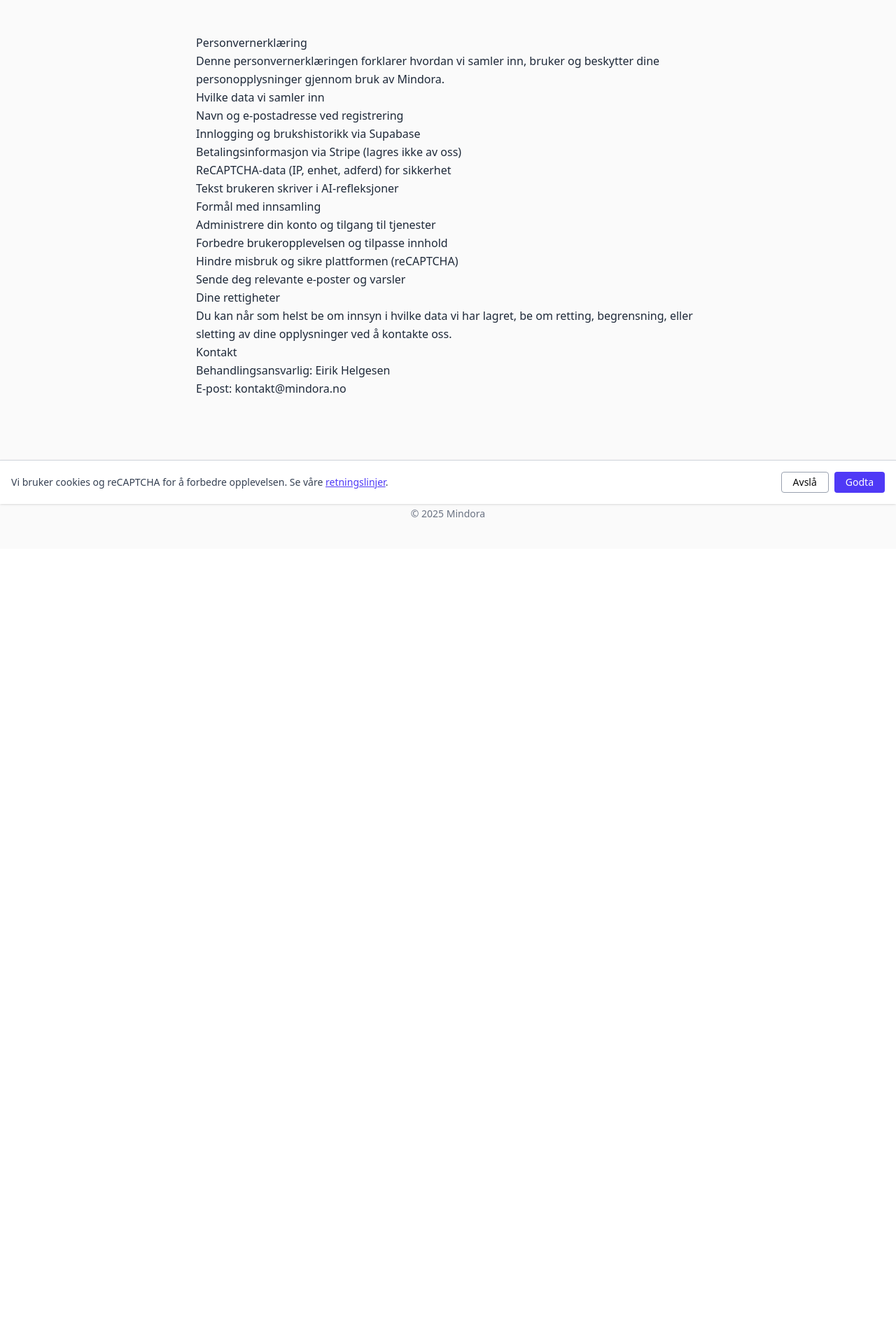
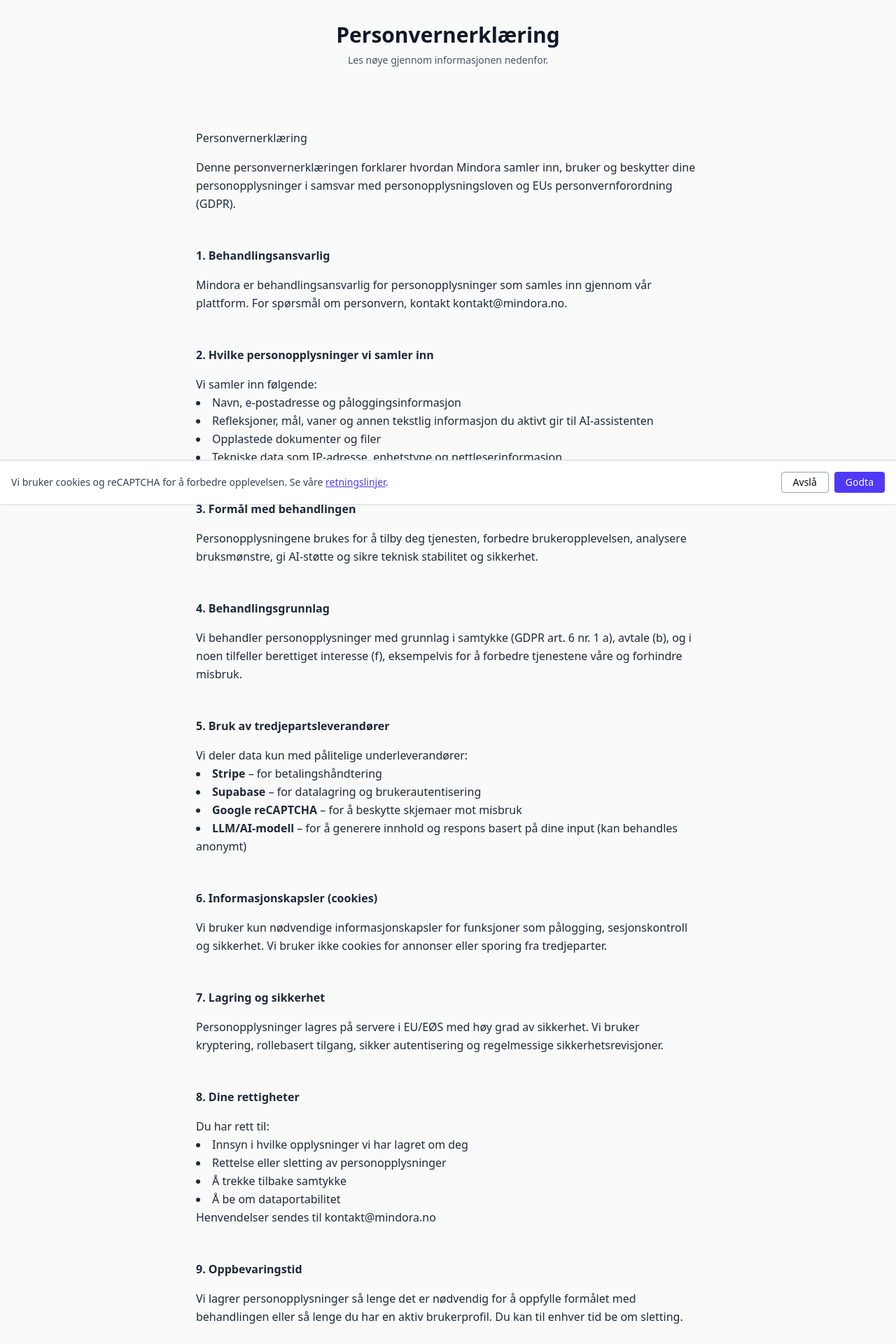
Before and after one commit to eirikhelgesen1/Mindora, a Next.js app: page /privacy in a window 1280 px wide. Shown: the part 80-2000 px from the top of the page at 70% size. Before the commit the page ends 864 px from the top, so only its background shows below. Built offline with nearby package versions, Linux system fonts and the light colour scheme; no server answers.

Commit message:
Endret legalpages

```diff
--- a/src/app/cookies/page.tsx
+++ b/src/app/cookies/page.tsx
@@ -1,36 +1,39 @@
-// src/app/cookies/page.tsx
-import LegalLayout from '@/components/layout/LegalLayout'
-import Navbar from "@/components/navbar-with-popover"
-import '@/styles/mindora-colors.css';
+"use client";
+
+import LegalLayout from "@/components/layout/LegalLayout";
+import Navbar from "@/components/navbar-with-popover";
+import "@/styles/mindora-colors.css";
 
 export default function CookiesPage() {
   return (
-    <>
-      <Navbar />
-      <LegalLayout>
-        <h1>Informasjonskapsler & reCAPTCHA</h1>
+    <><Navbar /><LegalLayout>
+      <h1 className="mt-8 mb-4">Retningslinjer for informasjonskapsler</h1>
+      <p className="mb-10">Denne siden forklarer hvordan Mindora bruker informasjonskapsler (cookies) for å sikre en trygg og funksjonell tjeneste.</p>
 
-        <p>Mindora bruker informasjonskapsler (cookies) og reCAPTCHA for å beskytte nettstedet og gi deg en trygg og funksjonell opplevelse.</p>
+      <h2 className="mt-12 mb-4 font-bold">1. Hva er informasjonskapsler?</h2>
+      <p className="mb-10">Informasjonskapsler er små tekstfiler som lagres på enheten din når du besøker et nettsted. De hjelper med å identifisere brukersesjoner, muliggjøre innlogging, og sikre at tjenesten fungerer som den skal.</p>
 
-        <h2>Hva vi bruker</h2>
-        <ul>
-          <li>Nødvendige cookies for innlogging og sikkerhet</li>
-          <li>Google reCAPTCHA v3 for å hindre bots og spam</li>
-          <li>Stripe cookies ved betaling (kun ved bruk)</li>
+      <h2 className="mt-12 mb-4 font-bold">2. Hvilke cookies vi bruker</h2>
+      <p className="mb-10">
+        Vi bruker kun nødvendige cookies:
+        <ul className="list-disc list-inside">
+          <li><strong>Autentiseringscookies</strong> – for å holde deg innlogget i løpet av en økt.</li>
+          <li><strong>Sikkerhetscookies</strong> – for å beskytte mot angrep og misbruk av skjemaer (f.eks. reCAPTCHA).</li>
+          <li><strong>Sesjonsstyring</strong> – for å huske midlertidig informasjon mens du bruker tjenesten.</li>
         </ul>
+      </p>
 
-        <h2>Google reCAPTCHA</h2>
-        <p>
-          Denne nettsiden er beskyttet av reCAPTCHA. Google sin
-          <a href="https://policies.google.com/privacy" className="text-indigo-600 underline ml-1">personvernerklæring</a>
-          og
-          <a href="https://policies.google.com/terms" className="text-indigo-600 underline ml-1">vilkår</a>
-          gjelder.
-        </p>
+      <h2 className="mt-12 mb-4 font-bold">3. Ingen tredjeparts sporing</h2>
+      <p className="mb-10">Vi bruker ikke cookies for annonsering, markedsføring eller tredjeparts sporing. Vi verdsetter personvernet ditt og bruker ikke analyseverktøy som sender data til eksterne parter.</p>
 
-        <h2>Valg og kontroll</h2>
-        <p>Du kan velge å blokkere cookies i nettleseren din, men noen funksjoner (som innlogging) vil da ikke fungere.</p>
-      </LegalLayout>
-    </>
-  )
+      <h2 className="mt-12 mb-4 font-bold">4. Hvordan du kan administrere cookies</h2>
+      <p className="mb-10">Du kan endre innstillinger i nettleseren din for å blokkere eller slette informasjonskapsler. Merk at enkelte funksjoner i Mindora ikke vil fungere uten nødvendige cookies.</p>
+
+      <h2 className="mt-12 mb-4 font-bold">5. Endringer</h2>
+      <p className="mb-10">Vi kan oppdatere våre cookie-retningslinjer ved behov. Endringer publiseres på denne siden med oppdatert dato.</p>
+
+      <h2 className="mt-12 mb-4 font-bold">6. Kontakt</h2>
+      <p className="mb-10">Har du spørsmål om informasjonskapsler? Kontakt oss på <a href="mailto:kontakt@mindora.no">kontakt@mindora.no</a>.</p>
+    </LegalLayout></>
+  );
 }
--- a/src/app/privacy/page.tsx
+++ b/src/app/privacy/page.tsx
@@ -1,39 +1,72 @@
-// src/app/privacy/page.tsx
-import LegalLayout from '@/components/layout/LegalLayout'
-import Navbar from "@/components/navbar-with-popover"
-import '@/styles/mindora-colors.css';
+"use client";
+
+import LegalLayout from "@/components/layout/LegalLayout";
+import Navbar from "@/components/navbar-with-popover";
+import "@/styles/mindora-colors.css";
 
 export default function PrivacyPage() {
   return (
     <><Navbar /><LegalLayout>
-      <h1>Personvernerklæring</h1>
-      <p>Denne personvernerklæringen forklarer hvordan vi samler inn, bruker og beskytter dine personopplysninger gjennom bruk av Mindora.</p>
+      <h1 className="mt-8 mb-4">Personvernerklæring</h1>
+      <p className="mb-10">Denne personvernerklæringen forklarer hvordan Mindora samler inn, bruker og beskytter dine personopplysninger i samsvar med personopplysningsloven og EUs personvernforordning (GDPR).</p>
 
-      <h2>Hvilke data vi samler inn</h2>
-      <ul>
-        <li>Navn og e-postadresse ved registrering</li>
-        <li>Innlogging og brukshistorikk via Supabase</li>
-        <li>Betalingsinformasjon via Stripe (lagres ikke av oss)</li>
-        <li>ReCAPTCHA-data (IP, enhet, adferd) for sikkerhet</li>
-        <li>Tekst brukeren skriver i AI-refleksjoner</li>
-      </ul>
+      <h2 className="mt-12 mb-4 font-bold">1. Behandlingsansvarlig</h2>
+      <p className="mb-10">Mindora er behandlingsansvarlig for personopplysninger som samles inn gjennom vår plattform. For spørsmål om personvern, kontakt <a href="mailto:kontakt@mindora.no">kontakt@mindora.no</a>.</p>
 
-      <h2>Formål med innsamling</h2>
-      <ul>
-        <li>Administrere din konto og tilgang til tjenester</li>
-        <li>Forbedre brukeropplevelsen og tilpasse innhold</li>
-        <li>Hindre misbruk og sikre plattformen (reCAPTCHA)</li>
-        <li>Sende deg relevante e-poster og varsler</li>
-      </ul>
+      <h2 className="mt-12 mb-4 font-bold">2. Hvilke personopplysninger vi samler inn</h2>
+      <p className="mb-10">
+        Vi samler inn følgende:
+        <ul className="list-disc list-inside">
+          <li>Navn, e-postadresse og påloggingsinformasjon</li>
+          <li>Refleksjoner, mål, vaner og annen tekstlig informasjon du aktivt gir til AI-assistenten</li>
+          <li>Opplastede dokumenter og filer</li>
+          <li>Tekniske data som IP-adresse, enhetstype og nettleserinformasjon</li>
+        </ul>
+      </p>
 
-      <h2>Dine rettigheter</h2>
-      <p>Du kan når som helst be om innsyn i hvilke data vi har lagret, be om retting, begrensning, eller sletting av dine opplysninger ved å kontakte oss.</p>
+      <h2 className="mt-12 mb-4 font-bold">3. Formål med behandlingen</h2>
+      <p className="mb-10">Personopplysningene brukes for å tilby deg tjenesten, forbedre brukeropplevelsen, analysere bruksmønstre, gi AI-støtte og sikre teknisk stabilitet og sikkerhet.</p>
 
-      <h2>Kontakt</h2>
-      <p>
-        Behandlingsansvarlig: Eirik Helgesen<br />
-        E-post: kontakt@mindora.no
+      <h2 className="mt-12 mb-4 font-bold">4. Behandlingsgrunnlag</h2>
+      <p className="mb-10">Vi behandler personopplysninger med grunnlag i samtykke (GDPR art. 6 nr. 1 a), avtale (b), og i noen tilfeller berettiget interesse (f), eksempelvis for å forbedre tjenestene våre og forhindre misbruk.</p>
+
+      <h2 className="mt-12 mb-4 font-bold">5. Bruk av tredjepartsleverandører</h2>
+      <p className="mb-10">
+        Vi deler data kun med pålitelige underleverandører:
+        <ul className="list-disc list-inside">
+          <li><strong>Stripe</strong> – for betalingshåndtering</li>
+          <li><strong>Supabase</strong> – for datalagring og brukerautentisering</li>
+          <li><strong>Google reCAPTCHA</strong> – for å beskytte skjemaer mot misbruk</li>
+          <li><strong>LLM/AI-modell</strong> – for å generere innhold og respons basert på dine input (kan behandles anonymt)</li>
+        </ul>
       </p>
+
+      <h2 className="mt-12 mb-4 font-bold">6. Informasjonskapsler (cookies)</h2>
+      <p className="mb-10">Vi bruker kun nødvendige informasjonskapsler for funksjoner som pålogging, sesjonskontroll og sikkerhet. Vi bruker ikke cookies for annonser eller sporing fra tredjeparter.</p>
+
+      <h2 className="mt-12 mb-4 font-bold">7. Lagring og sikkerhet</h2>
+      <p className="mb-10">Personopplysninger lagres på servere i EU/EØS med høy grad av sikkerhet. Vi bruker kryptering, rollebasert tilgang, sikker autentisering og regelmessige sikkerhetsrevisjoner.</p>
+
+      <h2 className="mt-12 mb-4 font-bold">8. Dine rettigheter</h2>
+      <p className="mb-10">
+        Du har rett til:
+        <ul className="list-disc list-inside">
+          <li>Innsyn i hvilke opplysninger vi har lagret om deg</li>
+          <li>Rettelse eller sletting av personopplysninger</li>
+          <li>Å trekke tilbake samtykke</li>
+          <li>Å be om dataportabilitet</li>
+        </ul>
+        Henvendelser sendes til <a href="mailto:kontakt@mindora.no">kontakt@mindora.no</a>
+      </p>
+
+      <h2 className="mt-12 mb-4 font-bold">9. Oppbevaringstid</h2>
+      <p className="mb-10">Vi lagrer personopplysninger så lenge det er nødvendig for å oppfylle formålet med behandlingen eller så lenge du har en aktiv brukerprofil. Du kan til enhver tid be om sletting.</p>
+
+      <h2 className="mt-12 mb-4 font-bold">10. Endringer i erklæringen</h2>
+      <p className="mb-10">Denne erklæringen kan bli oppdatert. Vesentlige endringer varsles. Oppdatert versjon er alltid tilgjengelig på nettstedet.</p>
+
+      <h2 className="mt-12 mb-4 font-bold">11. Kontakt</h2>
+      <p className="mb-10">Har du spørsmål eller ønsker å utøve dine rettigheter, kontakt oss på <a href="mailto:kontakt@mindora.no">kontakt@mindora.no</a>.</p>
     </LegalLayout></>
-  )
+  );
 }
--- a/src/app/terms/page.tsx
+++ b/src/app/terms/page.tsx
@@ -1,28 +1,41 @@
-// src/app/terms/page.tsx
-import LegalLayout from '@/components/layout/LegalLayout'
-import Navbar from "@/components/navbar-with-popover"
-import '@/styles/mindora-colors.css';
+"use client";
+
+import LegalLayout from "@/components/layout/LegalLayout";
+import Navbar from "@/components/navbar-with-popover";
+import "@/styles/mindora-colors.css";
 
 export default function TermsPage() {
   return (
     <><Navbar /><LegalLayout>
-      <h1>Brukervilkår</h1>
-      <p>Ved å bruke Mindora godtar du følgende vilkår for bruk av tjenesten.</p>
+      <h1 className="mt-8 mb-4 font-bold">Brukervilkår</h1>
+      <p className="mb-10">Denne avtalen regulerer din bruk av Mindora og dets tjenester. Ved å bruke Mindora bekrefter du at du har lest, forstått og akseptert disse vilkårene.</p>
 
-      <h2>1. Konto og tilgang</h2>
-      <p>Du er ansvarlig for å holde innloggingsinformasjonen din trygg. Tjenesten er kun for personlig, ikke-kommersiell bruk med mindre annet er avtalt.</p>
+      <h2 className="mt-12 mb-4 font-bold">1. Konto og tilgang</h2>
+      <p className="mb-10">Du er ansvarlig for å sikre at innloggingsinformasjonen din er konfidensiell. All aktivitet som skjer under din konto anses å være din. Tjenesten tilbys for personlig og ikke-kommersiell bruk med mindre det foreligger en uttrykkelig avtale om annet.</p>
 
-      <h2>2. Innhold og eierskap</h2>
-      <p>Du beholder eierskapet til dine refleksjoner og notater. Vi får begrenset rett til å behandle disse for å kunne vise dem tilbake til deg og forbedre tjenesten.</p>
+      <h2 className="mt-12 mb-4 font-bold">2. Innhold og eierskap</h2>
+      <p className="mb-10">Du beholder eierskapet til alt innhold du oppretter i Mindora, inkludert refleksjoner, mål og dokumenter. Ved bruk av tjenesten gir du oss en begrenset lisens til å lagre, vise og behandle innholdet for å levere og forbedre tjenestene. Denne lisensen opphører når du sletter innholdet eller avslutter din konto.</p>
 
-      <h2>3. Ansvarsbegrensning</h2>
-      <p>Vi gir ingen garantier om tjenestens tilgjengelighet eller at AI-assistentens svar er korrekte. Du bruker tjenesten på eget ansvar.</p>
+      <h2 className="mt-12 mb-4 font-bold">3. Tjenestebeskrivelse</h2>
+      <p className="mb-10">Mindora er et digitalt verktøy for personlig utvikling, produktivitet og selvinnsikt. Plattformen tilbyr funksjoner som målsporing, refleksjonsverktøy, AI-assistert samtale og dokumenthåndtering. Enkelte funksjoner er tilgjengelig gratis, mens premium-funksjoner krever abonnement.</p>
 
-      <h2>4. Brudd på vilkår</h2>
-      <p>Ved brudd på vilkår kan vi stenge kontoen din og slette innhold uten forvarsel.</p>
+      <h2 className="mt-12 mb-4 font-bold">4. Betaling og abonnement</h2>
+      <p className="mb-10">Betalte funksjoner faktureres gjennom vår betalingsleverandør Stripe. Du godtar Stripes <a href="https://stripe.com/legal" target="_blank" rel="noopener noreferrer">vilkår og betingelser</a> ved å benytte betalingsfunksjonen. Abonnement fornyes automatisk med mindre det avsluttes før ny periode starter. Ingen refusjon gis for påbegynte perioder.</p>
 
-      <h2>5. Kontakt</h2>
-      <p>Spørsmål kan rettes til kontakt@mindora.no</p>
+      <h2 className="mt-12 mb-4 font-bold">5. Bruk av AI og begrensninger</h2>
+      <p className="mb-10">AI-funksjonalitet i Mindora benytter store språkmodeller (LLMs) for å gi støtte og veiledning. Disse modellene er kraftige, men kan gi unøyaktige eller upassende svar. Informasjonen er ikke ment å erstatte profesjonell rådgivning innen jus, helse eller økonomi. Brukeren er selv ansvarlig for hvordan informasjonen benyttes.</p>
+
+      <h2 className="mt-12 mb-4 font-bold">6. Ansvarsbegrensning</h2>
+      <p className="mb-10">Mindora tilbys «som den er» uten garantier for tilgjengelighet, nøyaktighet eller resultater. Vi fraskriver oss ethvert ansvar for direkte eller indirekte tap som måtte oppstå som følge av bruk av tjenesten. Vi forbeholder oss retten til å endre, avbryte eller begrense tilgang til tjenesten når som helst.</p>
+
+      <h2 className="mt-12 mb-4 font-bold">7. Brudd på vilkår</h2>
+      <p className="mb-10">Ved mistanke om misbruk, brudd på lov eller brudd på disse vilkårene kan vi suspendere eller avslutte tilgangen din uten forvarsel. Dette inkluderer retten til å fjerne eller blokkere innhold vi anser som skadelig eller upassende.</p>
+
+      <h2 className="mt-12 mb-4 font-bold">8. Endringer i vilkårene</h2>
+      <p className="mb-10">Vi forbeholder oss retten til å oppdatere disse brukervilkårene. Vesentlige endringer vil bli varslet på nettstedet eller via e-post. Ved fortsatt bruk etter publisering av endringer anses disse som akseptert.</p>
+
+      <h2 className="mt-12 mb-4 font-bold">9. Kontakt</h2>
+      <p className="mb-10">Har du spørsmål eller tilbakemeldinger? Ta kontakt med oss på <a href="mailto:kontakt@mindora.no">kontakt@mindora.no</a>.</p>
     </LegalLayout></>
-  )
+  );
 }
--- a/src/components/layout/LegalLayout.tsx
+++ b/src/components/layout/LegalLayout.tsx
@@ -1,11 +1,30 @@
+"use client";
+
 import React from 'react'
 import Link from 'next/link'
+import { usePathname } from 'next/navigation'
 
 export default function LegalLayout({ children }: { children: React.ReactNode }) {
+  const pathname = usePathname()
+
+  const titleMap: { [key: string]: string } = {
+    '/privacy': 'Personvernerklæring',
+    '/terms': 'Vilkår for bruk',
+    '/cookies': 'Informasjonskapsler',
+  }
+
+  const pageTitle = titleMap[pathname] || 'Juridisk informasjon'
+
   return (
     <div className="min-h-screen flex flex-col bg-neutral-50 text-gray-900">
+      <header className="text-center pt-12 pb-4 px-4">
+        <h1 className="text-3xl font-bold text-gray-900">{pageTitle}</h1>
+        <p className="mt-2 text-sm text-gray-600">
+          Les nøye gjennom informasjonen nedenfor.
+        </p>
+      </header>
 
-      <main className="flex-1 max-w-3xl mx-auto py-16 px-6 text-gray-800 leading-relaxed">
+      <main className="flex-1 max-w-3xl mx-auto py-10 px-6 text-gray-800 leading-relaxed">
         <div className="prose prose-indigo prose-sm sm:prose-base lg:prose-lg">
           {children}
         </div>
@@ -13,9 +32,9 @@ export default function LegalLayout({ children }: { children: React.ReactNode })
 
       <footer className="text-center text-sm text-gray-500 py-10">
         <p>
-          <Link href="/privacy" className="underline mr-4">Personvern</Link>
-          <Link href="/terms" className="underline mr-4">Vilkår</Link>
-          <Link href="/cookies" className="underline">Cookies</Link>
+          <Link href="/privacy" className="underline mr-4" aria-label="Gå til personvernerklæring">Personvern</Link>
+          <Link href="/terms" className="underline mr-4" aria-label="Gå til vilkår for bruk">Vilkår</Link>
+          <Link href="/cookies" className="underline" aria-label="Gå til informasjon om cookies">Cookies</Link>
         </p>
         <p className="mt-2">&copy; {new Date().getFullYear()} Mindora</p>
       </footer>
```
